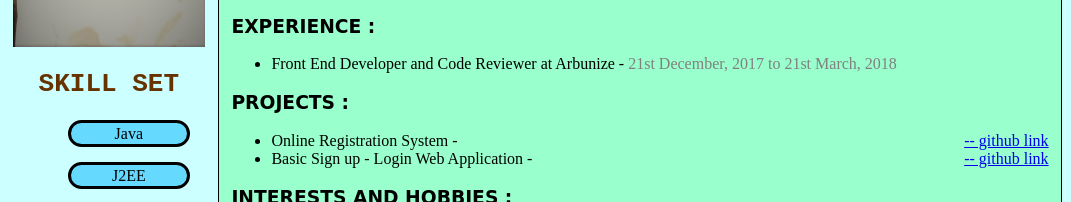
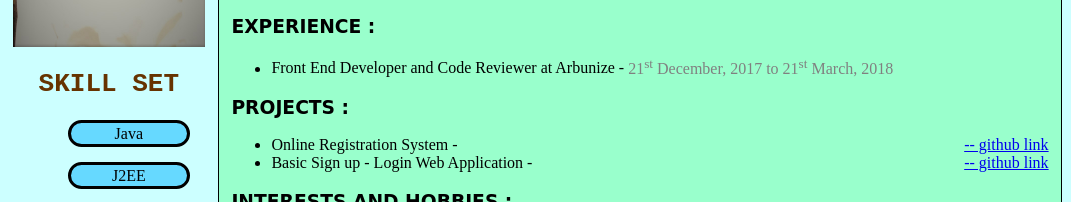
Before and after one commit to sawarnee/Resume, a plain HTML site: page index.html in a window 1280 px wide. Shown: the part 308-510 px from the top of the page, 0-1071 px from the left. Drawn offline with Linux system fonts and the light colour scheme.

Commit message:
Update index.html

```diff
--- a/index.html
+++ b/index.html
@@ -206,7 +206,7 @@
 			<div id="experience">
 				<h3>EXPERIENCE : </h3>
 				<ul>
-					<li>Front End Developer and Code Reviewer at Arbunize - <span class="date ">21st December, 2017 to 21st March, 2018</span></li>
+					<li>Front End Developer and Code Reviewer at Arbunize - <span class="date ">21<sup>st</sup> December, 2017 to 21<sup>st</sup> March, 2018</span></li>
 				</ul>
 			</div>
 			<div id="projects">
```
